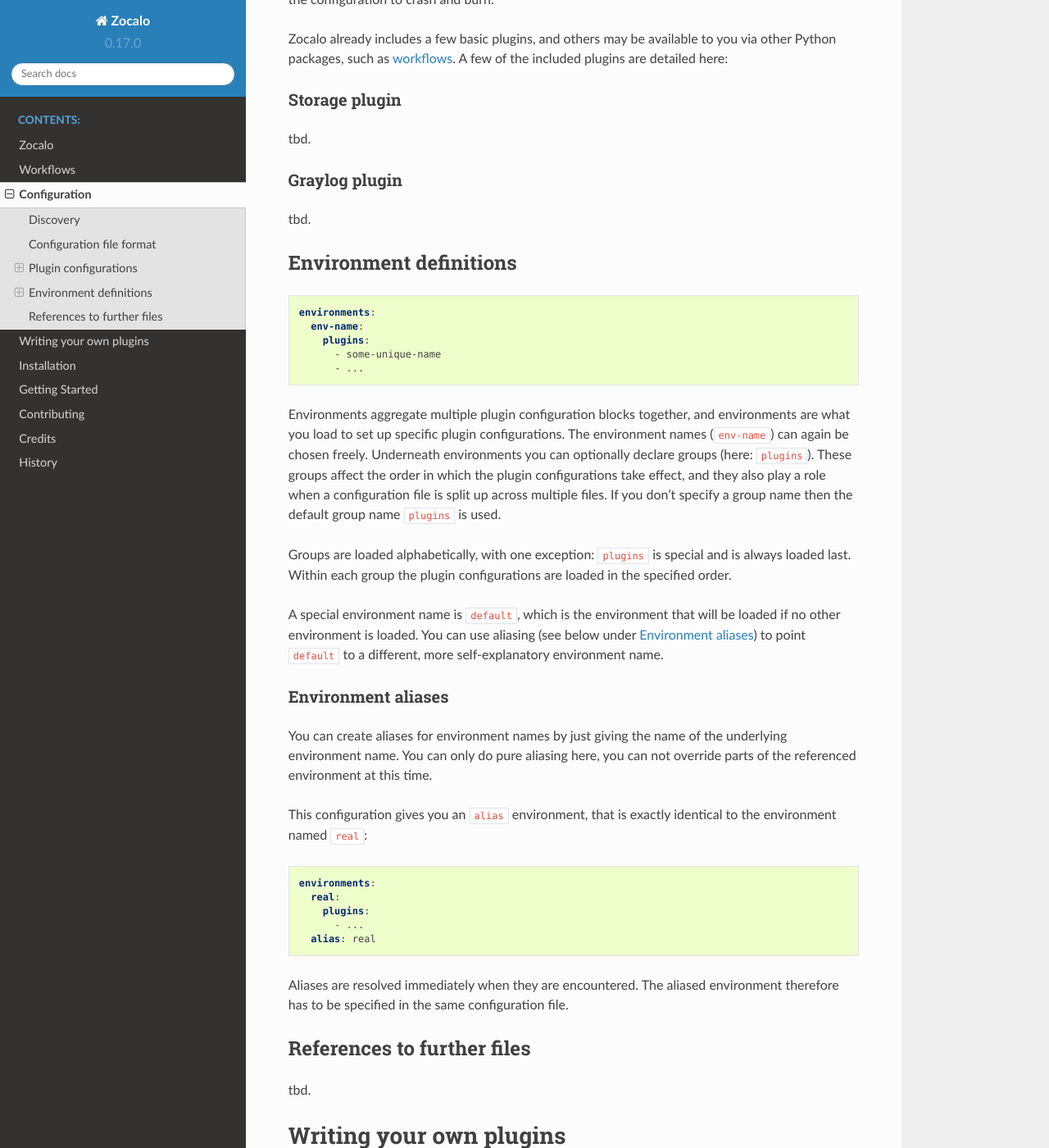
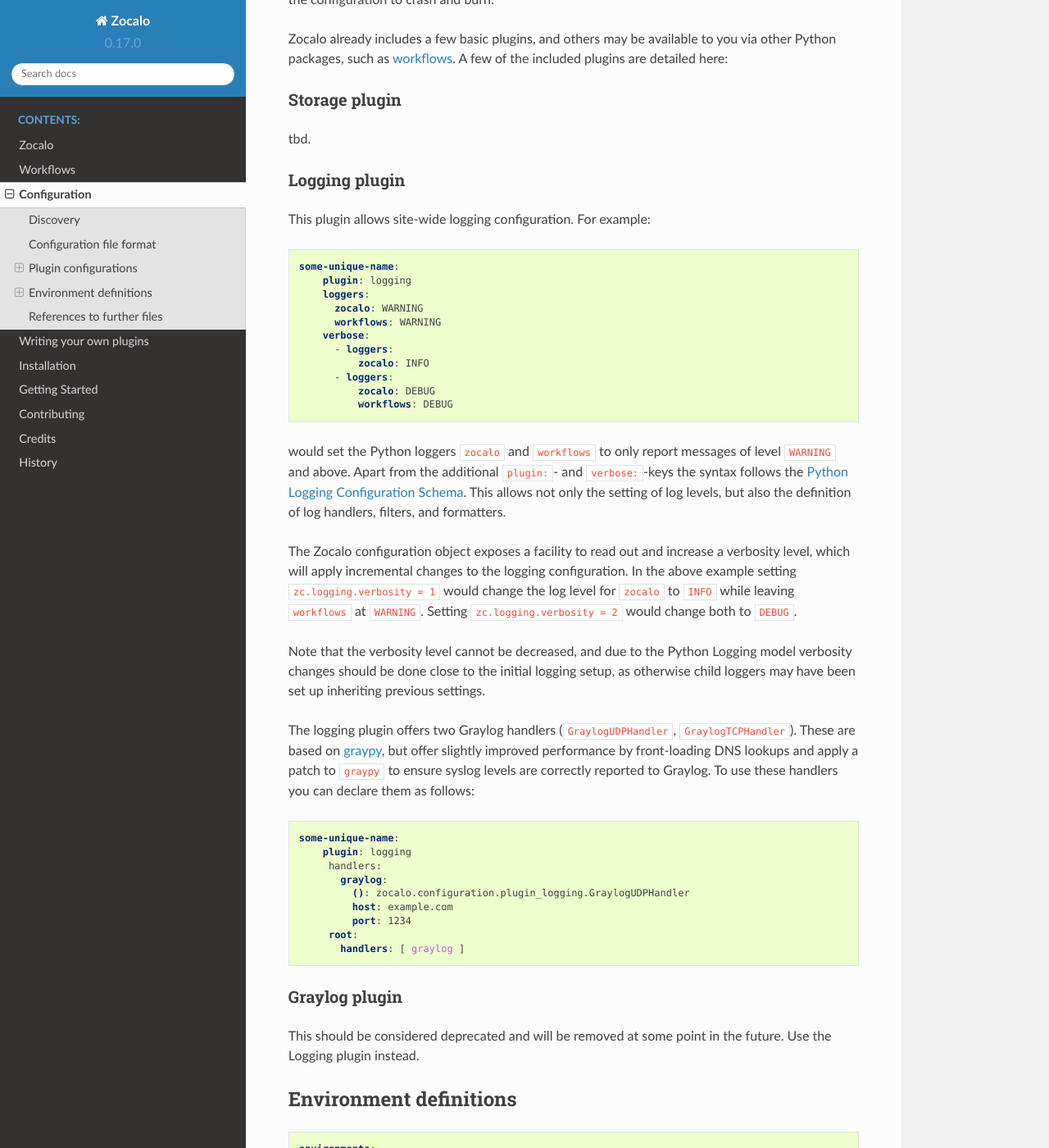
Before and after one commit to DiamondLightSource/python-zocalo, a Sphinx documentation site: the page built from docs/siteconfig.rst, in a window 1280 px wide and 1400 px high, scrolled down 1716 px. Shown: the whole window at 82% size. Built offline with Sphinx 7.4.7 and the Read the Docs theme 2.0.0, drawn with Linux system fonts in a browser that asks for light colours.

Commit message:
Add documentation for logging plugin

```diff
--- a/HISTORY.rst
+++ b/HISTORY.rst
@@ -4,6 +4,11 @@
 
 Unreleased
 ----------
+
+0.18.0 (2022-04-08)
+-------------------
+* Added a logging configuration plugin to comprehensively
+  configure logging across applications.
 
 0.17.0 (2022-03-03)
 -------------------
--- a/docs/siteconfig.rst
+++ b/docs/siteconfig.rst
@@ -87,10 +87,67 @@
 
 tbd.
 
+Logging plugin
+^^^^^^^^^^^^^^
+
+This plugin allows site-wide logging configuration. For example:
+
+.. code-block:: yaml
+
+   some-unique-name:
+       plugin: logging
+       loggers:
+         zocalo: WARNING
+         workflows: WARNING
+       verbose:
+         - loggers:
+             zocalo: INFO
+         - loggers:
+             zocalo: DEBUG
+             workflows: DEBUG
+
+would set the Python loggers ``zocalo`` and ``workflows`` to only report
+messages of level ``WARNING`` and above. Apart from the additional
+``plugin:``- and ``verbose:``-keys the syntax follows the
+`Python Logging Configuration Schema`_. This allows not only the setting of
+log levels, but also the definition of log handlers, filters, and formatters.
+
+The Zocalo configuration object exposes a facility to read out and increase
+a verbosity level, which will apply incremental changes to the logging
+configuration. In the above example setting ``zc.logging.verbosity = 1``
+would change the log level for ``zocalo`` to ``INFO`` while leaving
+``workflows`` at ``WARNING``. Setting ``zc.logging.verbosity = 2`` would
+change both to ``DEBUG``.
+
+Note that the verbosity level cannot be decreased, and due to the Python
+Logging model verbosity changes should be done close to the initial logging
+setup, as otherwise child loggers may have been set up inheriting previous
+settings.
+
+The logging plugin offers two Graylog handlers (``GraylogUDPHandler``,
+``GraylogTCPHandler``). These are based on `graypy`_, but offer slightly
+improved performance by front-loading DNS lookups and apply a patch to
+``graypy`` to ensure syslog levels are correctly reported to Graylog.
+To use these handlers you can declare them as follows:
+
+.. code-block:: yaml
+
+   some-unique-name:
+       plugin: logging
+        handlers:
+          graylog:
+            (): zocalo.configuration.plugin_logging.GraylogUDPHandler
+            host: example.com
+            port: 1234
+        root:
+          handlers: [ graylog ]
+
+
 Graylog plugin
 ^^^^^^^^^^^^^^
 
-tbd.
+This should be considered deprecated and will be removed at some point in the
+future. Use the Logging plugin instead.
 
 .. _environments:
 
@@ -158,8 +215,10 @@
 
 tbd.
 
+.. _Python Logging Configuration Schema: https://docs.python.org/3/library/logging.config.html#dictionary-schema-details
+.. _Python entry points: https://amir.rachum.com/blog/2017/07/28/python-entry-points/
+.. _YAML primer: https://getopentest.org/reference/yaml-primer.html
+.. _YAML: https://en.wikipedia.org/wiki/YAML
 .. _example configuration file: https://github.com/DiamondLightSource/python-zocalo/blob/main/contrib/site-configuration.yml
+.. _graypy: https://pypi.org/project/graypy/
 .. _workflows: https://github.com/DiamondLightSource/python-workflows/tree/main/src/workflows/util/zocalo
-.. _YAML: https://en.wikipedia.org/wiki/YAML
-.. _YAML primer: https://getopentest.org/reference/yaml-primer.html
-.. _Python entry points: https://amir.rachum.com/blog/2017/07/28/python-entry-points/
```
